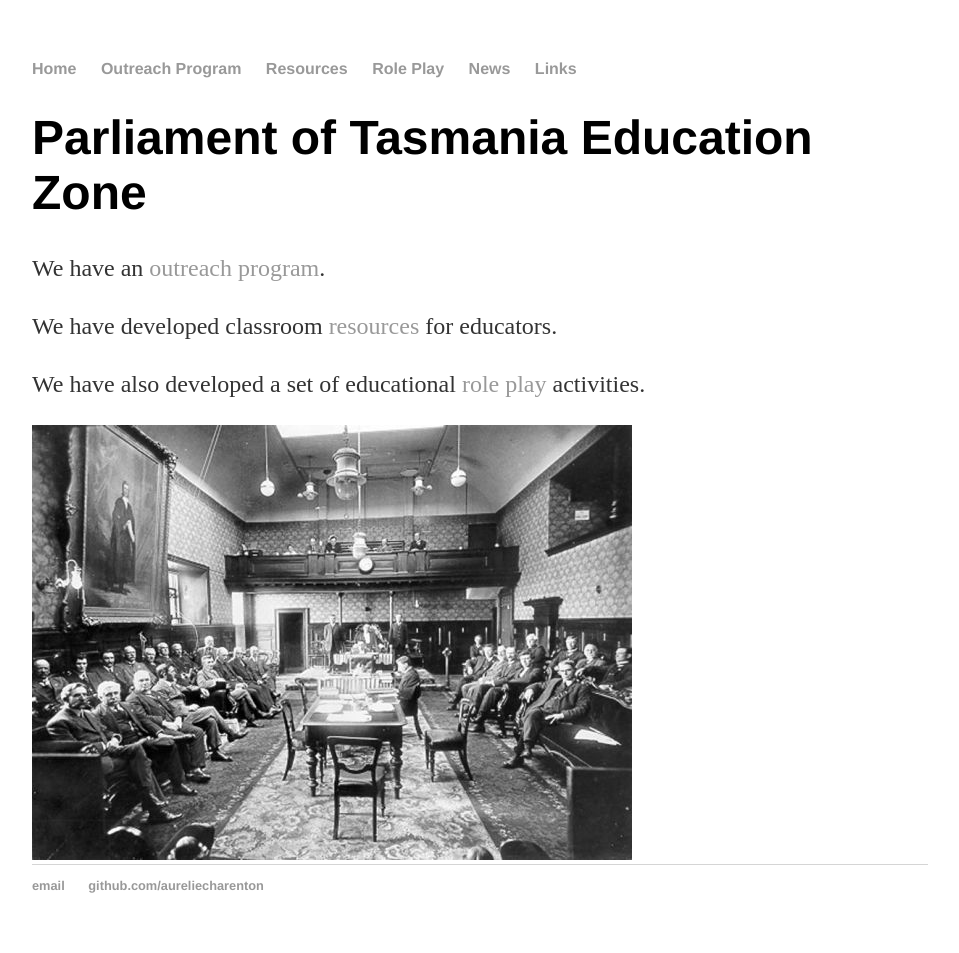
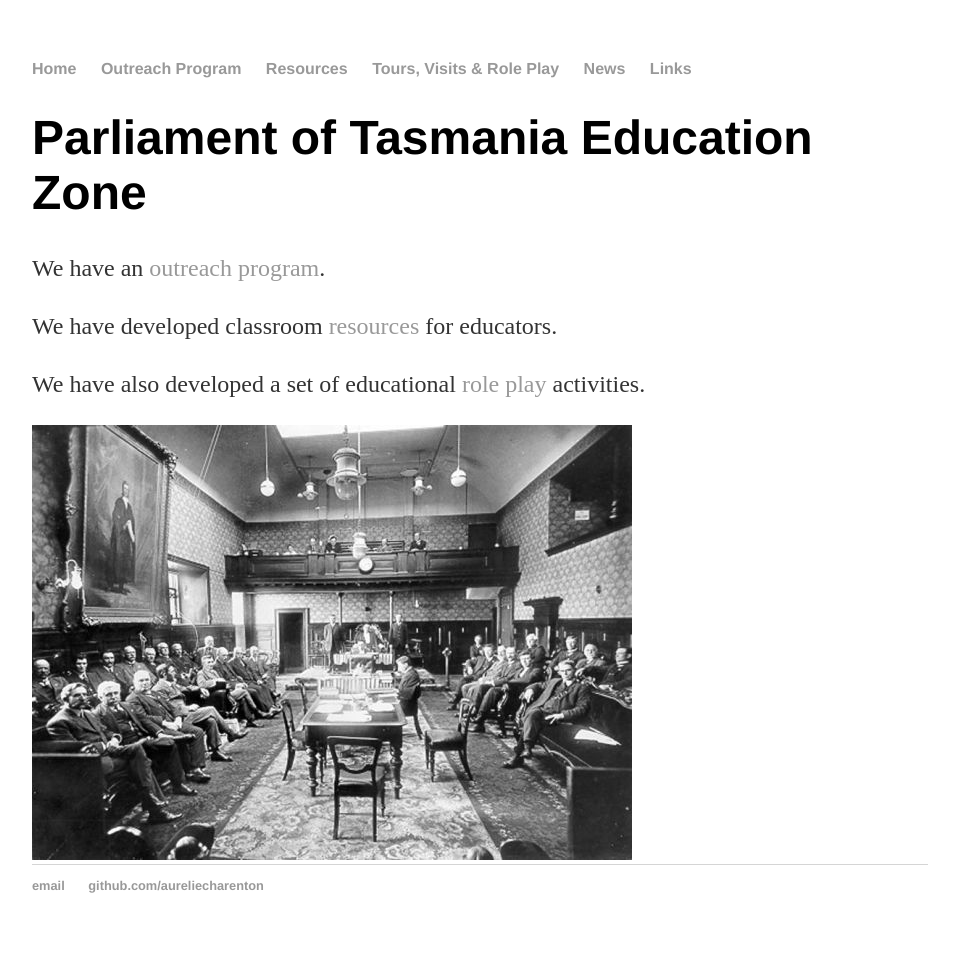
Before and after one commit to AurelieCharenton/AurelieCharenton.github.io, a Jekyll site: the page built from index.html, in a window 1280 px wide. Shown: the whole page, without its empty margins (160-1119 px from the left). Built offline with Jekyll 4.4.1, drawn with Linux system fonts in a browser that asks for light colours.

Commit message:
changing default layout

```diff
--- a/_layouts/default.html
+++ b/_layouts/default.html
@@ -11,7 +11,7 @@
 	        		<li><a href="/">Home</a></li>
 	        		<li><a href="/outreach">Outreach Program</a></li>
 	        		<li><a href="/resources">Resources</a></li>
-	        		<li><a href="/role_play">Role Play</a></li>
+	        		<li><a href="/role_play">Tours, Visits & Role Play</a></li>
 	        		<li><a href="/news">News</a></li>
 	        		<li><a href="/links">Links</a></li>
 	    		</ul>
```
